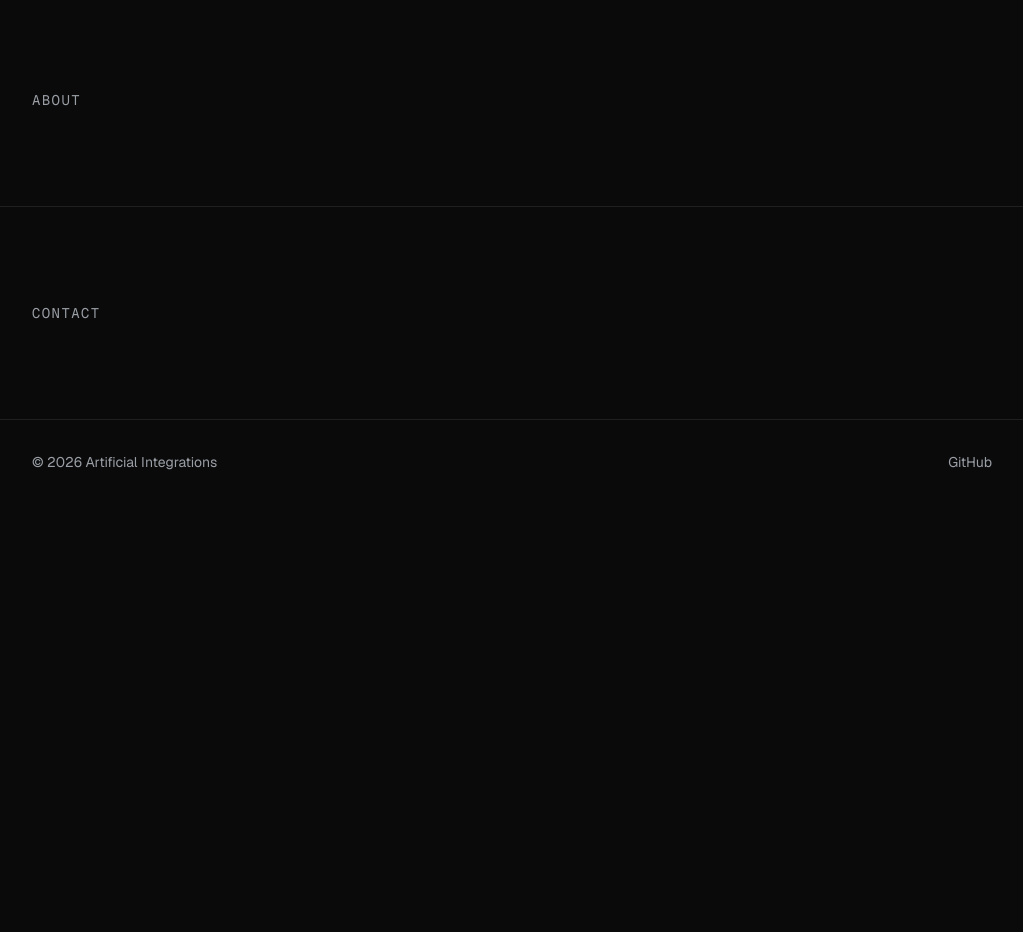
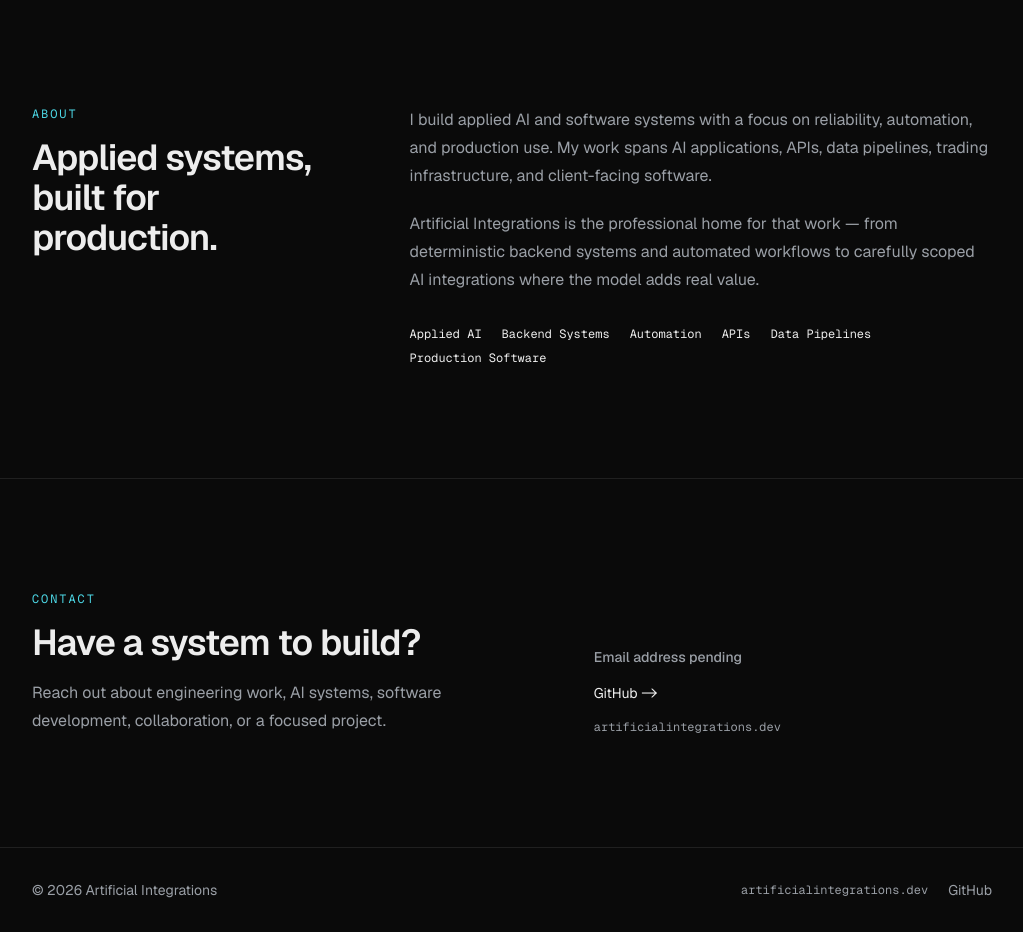
Before and after one commit to hirschem/artificial-integrations, a Next.js app: page / in a window 1280 px wide. Shown: the part 3900-4832 px from the top of the page, without its empty margins (128-1151 px from the left). Before the commit the page ends 4404 px from the top, so only its background shows below. Built offline with nearby package versions, Linux system fonts and the light colour scheme.

Commit message:
Complete homepage about and contact sections

```diff
--- a/src/app/page.tsx
+++ b/src/app/page.tsx
@@ -31,19 +31,75 @@
         </Container>
       </section>
 
-      <section id="about" className="scroll-mt-16 border-t border-border/80 py-24">
+      <section id="about" className="scroll-mt-16 border-t border-border/80 py-24 sm:py-28">
         <Container>
-          <h2 className="text-sm font-mono uppercase tracking-widest text-muted">
-            About
-          </h2>
+          <div className="grid gap-10 lg:grid-cols-[minmax(0,0.7fr)_minmax(0,1.3fr)] lg:gap-16">
+            <div>
+              <p className="font-mono text-xs tracking-[0.16em] text-accent uppercase">
+                About
+              </p>
+              <h2 className="mt-4 max-w-md text-3xl font-semibold tracking-tight sm:text-4xl">
+                Applied systems, built for production.
+              </h2>
+            </div>
+            <div className="max-w-2xl text-base leading-7 text-muted">
+              <p>
+                I build applied AI and software systems with a focus on reliability,
+                automation, and production use. My work spans AI applications, APIs,
+                data pipelines, trading infrastructure, and client-facing software.
+              </p>
+              <p className="mt-5">
+                Artificial Integrations is the professional home for that work — from
+                deterministic backend systems and automated workflows to carefully
+                scoped AI integrations where the model adds real value.
+              </p>
+              <ul className="mt-8 flex flex-wrap gap-x-5 gap-y-2 font-mono text-xs text-foreground">
+                {[
+                  "Applied AI",
+                  "Backend Systems",
+                  "Automation",
+                  "APIs",
+                  "Data Pipelines",
+                  "Production Software",
+                ].map((capability) => (
+                  <li key={capability}>{capability}</li>
+                ))}
+              </ul>
+            </div>
+          </div>
         </Container>
       </section>
 
-      <section id="contact" className="scroll-mt-16 border-t border-border/80 py-24">
+      <section id="contact" className="scroll-mt-16 border-t border-border/80 py-24 sm:py-28">
         <Container>
-          <h2 className="text-sm font-mono uppercase tracking-widest text-muted">
-            Contact
-          </h2>
+          <div className="grid gap-10 lg:grid-cols-[minmax(0,1fr)_minmax(0,0.8fr)] lg:items-end lg:gap-16">
+            <div>
+              <p className="font-mono text-xs tracking-[0.16em] text-accent uppercase">
+                Contact
+              </p>
+              <h2 className="mt-4 text-3xl font-semibold tracking-tight sm:text-4xl">
+                Have a system to build?
+              </h2>
+              <p className="mt-4 max-w-xl text-base leading-7 text-muted">
+                Reach out about engineering work, AI systems, software development,
+                collaboration, or a focused project.
+              </p>
+            </div>
+            <div className="flex flex-col items-start gap-4 text-sm">
+              <span className="font-medium text-muted">Email address pending</span>
+              <a
+                href="https://github.com/hirschem"
+                target="_blank"
+                rel="noopener noreferrer"
+                className="hover:text-foreground"
+              >
+                GitHub -&gt;
+              </a>
+              <span className="font-mono text-xs text-muted">
+                artificialintegrations.dev
+              </span>
+            </div>
+          </div>
         </Container>
       </section>
     </main>
--- a/src/components/layout/SiteFooter.tsx
+++ b/src/components/layout/SiteFooter.tsx
@@ -6,10 +6,12 @@
   return (
     <footer className="border-t border-border/80 py-8 text-sm text-muted">
       <Container>
-        <div className="flex flex-col items-center gap-3 sm:flex-row sm:justify-between">
+        <div className="flex flex-col gap-3 sm:flex-row sm:items-center sm:justify-between">
           <p>
             &copy; {year} Artificial Integrations
           </p>
+          <div className="flex flex-wrap items-center gap-x-5 gap-y-2">
+            <span className="font-mono text-xs">artificialintegrations.dev</span>
             <a
               href="https://github.com/hirschem"
               target="_blank"
@@ -19,6 +21,7 @@
               GitHub
             </a>
           </div>
+        </div>
       </Container>
     </footer>
   );
```
Lines whose indentation alone changed are shown as unchanged.
